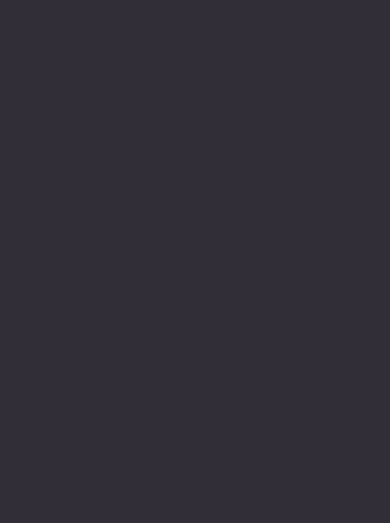
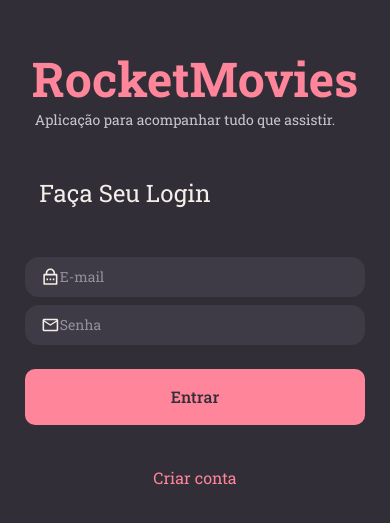
Before and after one commit to JairTorezone/rocketmovies-react, a React (Vite) app: page / in a window 390 px wide. Before the commit this address had no page. Shown: the part 155-678 px from the top of the page. Built offline with nearby package versions, Linux system fonts and the light colour scheme; grey boxes are pictures that could not be loaded.

Commit message:
add SignIn and SignUp responsiveness, updated project

```diff
--- a/src/pages/SignIn/styles.js
+++ b/src/pages/SignIn/styles.js
@@ -67,6 +67,10 @@ export const Form = styled.form`
     display: flex;
     align-items: center;
   }
+
+  @media (max-width: 576px) {
+    padding: 20px;
+  }
 `;
 
 export const Background = styled.div`
--- a/src/routes/index.jsx
+++ b/src/routes/index.jsx
@@ -6,7 +6,7 @@ import { AuthRoutes } from "./auth.routes";
 export function Routes() {
   return (
     <BrowserRouter>
-      <AppRoutes />
+      <AuthRoutes />
     </BrowserRouter>
   );
 }
```
